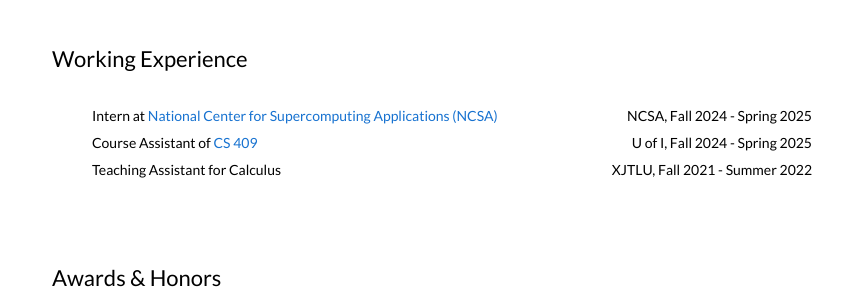
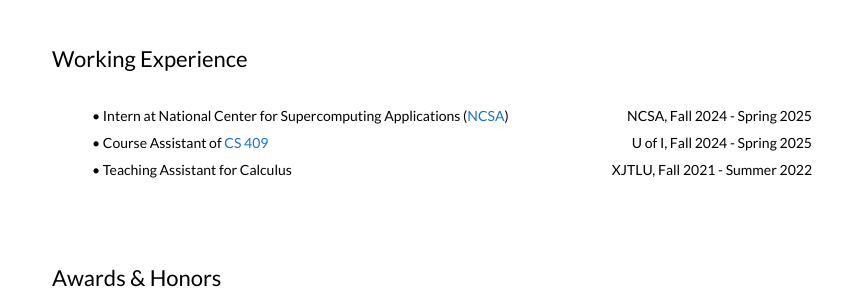
Before and after one commit to Yingbei-Weng/Yingbei-Weng.github.io, a Jekyll site: the page built from _posts/2025-05-16-knowledge.markdown, in a window 1280 px wide. Shown: the part 1562-1862 px from the top of the page, without its empty margins (208-1071 px from the left). Built offline with Jekyll 4.4.1, drawn with Linux system fonts in a browser that asks for light colours; part of the change alters nothing that is shown.

Commit message:
update: work bullet points

```diff
--- a/_layouts/default.html
+++ b/_layouts/default.html
@@ -323,11 +323,8 @@
                     "
                   >
                     <span
-                      >Intern at
-                      <a href="https://www.ncsa.illinois.edu/"
-                        >National Center for Supercomputing Applications
-                        (NCSA)</a
-                      ></span
+                      >• Intern at National Center for Supercomputing Applications
+                      (<a href="https://www.ncsa.illinois.edu/">NCSA</a>)</span
                     >
                     <span style="white-space: nowrap"
                       >NCSA, Fall 2024 - Spring 2025</span
@@ -341,7 +338,7 @@
                     "
                   >
                     <span
-                      >Course Assistant of
+                      >• Course Assistant of
                       <a href="https://uiucwp.gitlab.io/fa-24/">CS 409</a></span
                     >
                     <span style="white-space: nowrap"
@@ -355,7 +352,7 @@
                       margin-bottom: 10px;
                     "
                   >
-                    <span>Teaching Assistant for Calculus</span>
+                    <span>• Teaching Assistant for Calculus</span>
                     <span style="white-space: nowrap"
                       >XJTLU, Fall 2021 - Summer 2022</span
                     >
```
